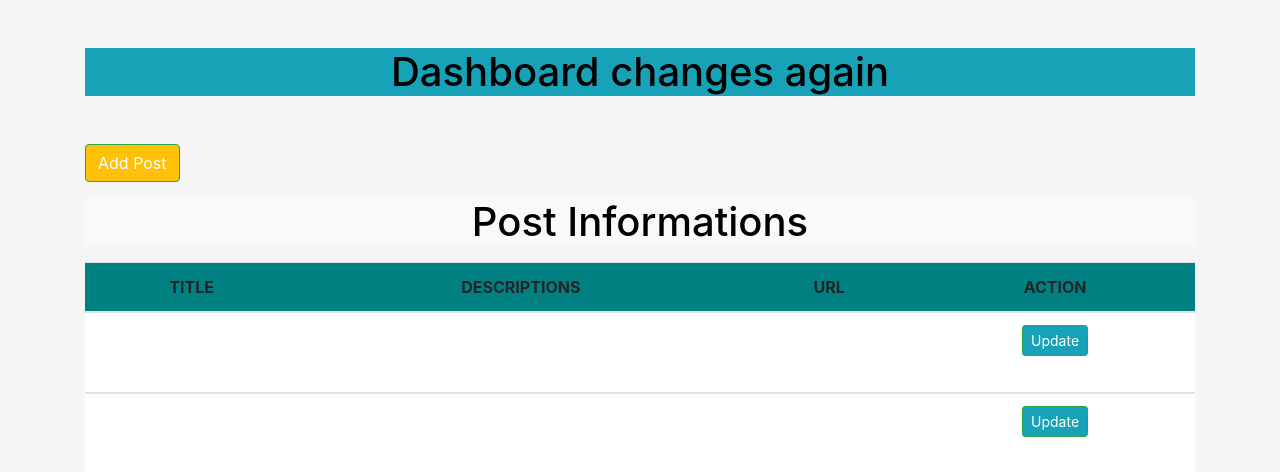
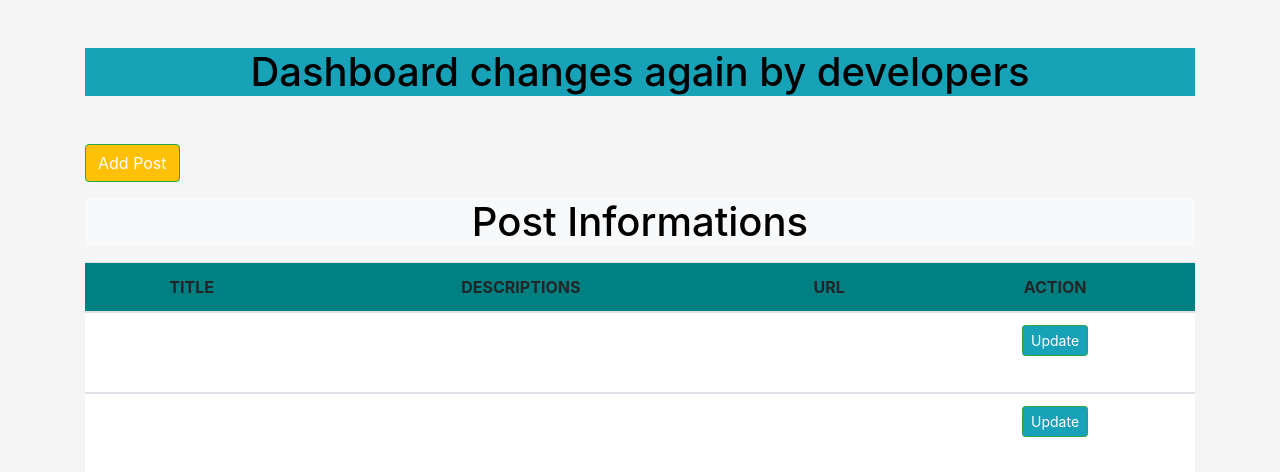
Before and after one commit to vishal2695/testmini, a Django app: template blogg/templates/app/dashboard.html in a window 1280 px wide. Shown: the part 72-544 px from the top of the page. Run offline with Django 3.2, Linux system fonts and the light colour scheme; the template is opened without the code that fills it: values that come from a table or form of the project are taken from there, others are empty; data comes from the database, SQL or seed files in the repository; some libraries are stand-ins or nearby versions; some web fonts are replaced.

Commit message:
adsdfadsfdsaf

```diff
--- a/blogg/templates/app/dashboard.html
+++ b/blogg/templates/app/dashboard.html
@@ -2,7 +2,7 @@
 
 {% block content %}
 <div class="container-fluid bg-info my-5">
-<h1 class="text-center">Dashboard changes again</h1>
+<h1 class="text-center">Dashboard changes again by developers</h1>
 </div>
 <button class="btn btn-warning btn-outline-success"><a style="text-decoration: none;" class="text-white" href="{% url 'add' %}">Add Post</a></button>
 
```
